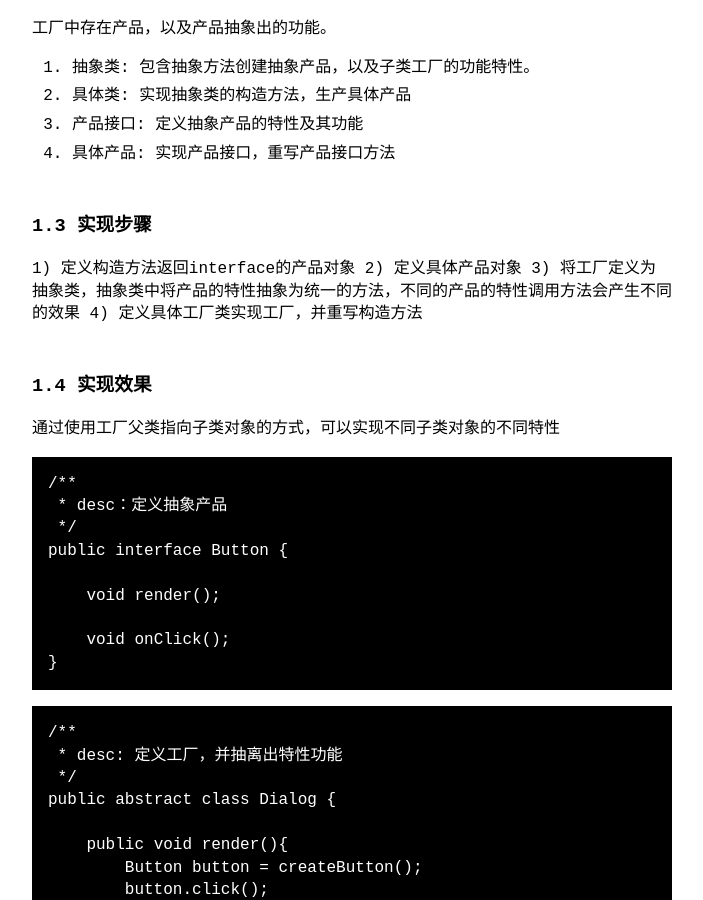
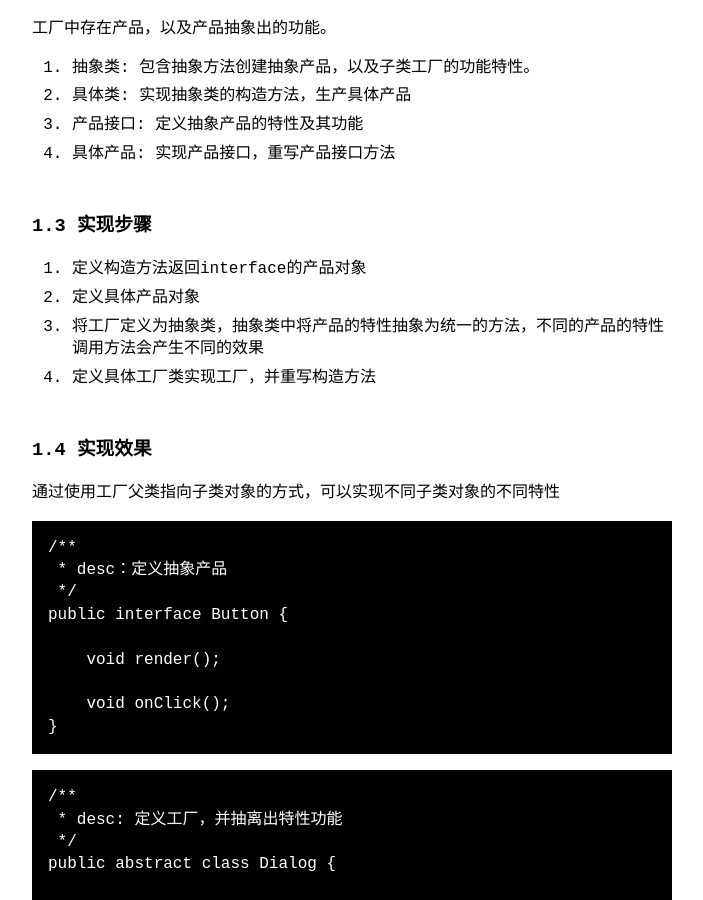
Before and after one commit to ChenXing-tech/ChenXing-tech.github.io, a Jekyll site: the page built from _posts/2023-05-04-factory mode.markdown, in a window 1280 px wide and 900 px high, scrolled down 450 px. Shown: the whole window, without its empty margins (288-991 px from the left). Built offline with Jekyll 4.4.1, drawn with Linux system fonts in a browser that asks for light colours.

Commit message:
fix:更新文章格式

```diff
--- a/_posts/2023-05-04-factory mode.markdown
+++ b/_posts/2023-05-04-factory mode.markdown
@@ -24,10 +24,10 @@ categories: jekyll update
 
 ### 1.3 实现步骤
 
-1) 定义构造方法返回interface的产品对象
-2) 定义具体产品对象
-3) 将工厂定义为抽象类，抽象类中将产品的特性抽象为统一的方法，不同的产品的特性调用方法会产生不同的效果
-4) 定义具体工厂类实现工厂，并重写构造方法
+1. 定义构造方法返回interface的产品对象
+2. 定义具体产品对象
+3. 将工厂定义为抽象类，抽象类中将产品的特性抽象为统一的方法，不同的产品的特性调用方法会产生不同的效果
+4. 定义具体工厂类实现工厂，并重写构造方法
 
 
 
```
